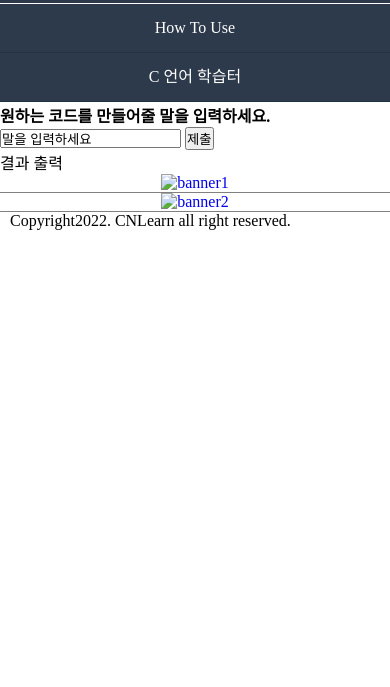
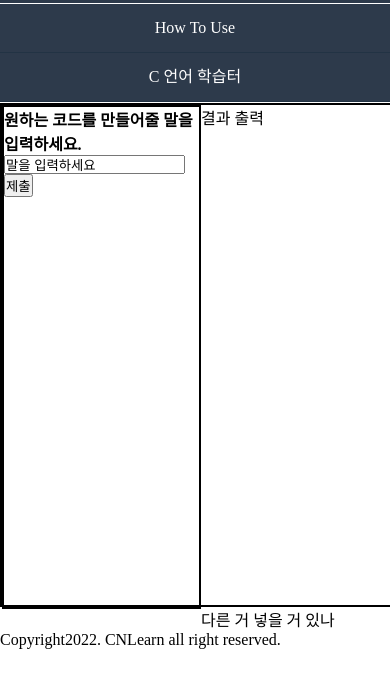
Before and after one commit to hjh97/CNLearning, a plain HTML site: page index.html in a window 390 px wide. Shown: the part 41-728 px from the top of the page. Drawn offline with Linux system fonts and the light colour scheme.

Commit message:
commiting mobile

```diff
--- a/design.css
+++ b/design.css
@@ -36,7 +36,7 @@ header{
 nav{
     position: absolute;
     bottom: 10px;
-    left: 220px;
+    right: 10px;
     font-size: 16px;
 }
 
@@ -63,7 +63,7 @@ nav li a{color: white;}
     height: 500px;
     border: 2px solid black;
 }
-/* 박스 두 개 만들어서 병렬로 메인페이지 만들려 했으나 못함..
+/* 박스 두 개 만들어서 병렬로 메인페이지 만들려 했으나 못함.. 가능?
 .input-box .item2{
     float: right;
     width: 50%;
--- a/design_mobile.css
+++ b/design_mobile.css
@@ -53,6 +53,16 @@ nav li a:hover{
     display: block;
     text-align: center;
 }
+.input-box{
+    width: 100%;
+    height: 500px;
+    border: 2px solid black;
+}
+.input-box .item1{
+    float: left;
+    width: 50%;
+    height: 500px;
+    border: 2px solid black;
 
-footer{padding: 0px 10px;}
+footer{padding: 0px 10px; background-color: #f1f1f1; width: 100%; height: 20px;}
 footer img{width: 100%;}
--- a/index.html
+++ b/index.html
@@ -48,10 +48,7 @@
 
             </section>
             <section>
-                <ul id="banner">
-                    <li><a href="#"><img src="./imgs_company/banner1.png" alt="banner1"></a></li>
-                    <li><a href="#"><img src="./imgs_company/banner2.png" alt="banner2"></a></li>
-                </ul>
+               다른 거 넣을 거 있나
 
             </section>
 
```
